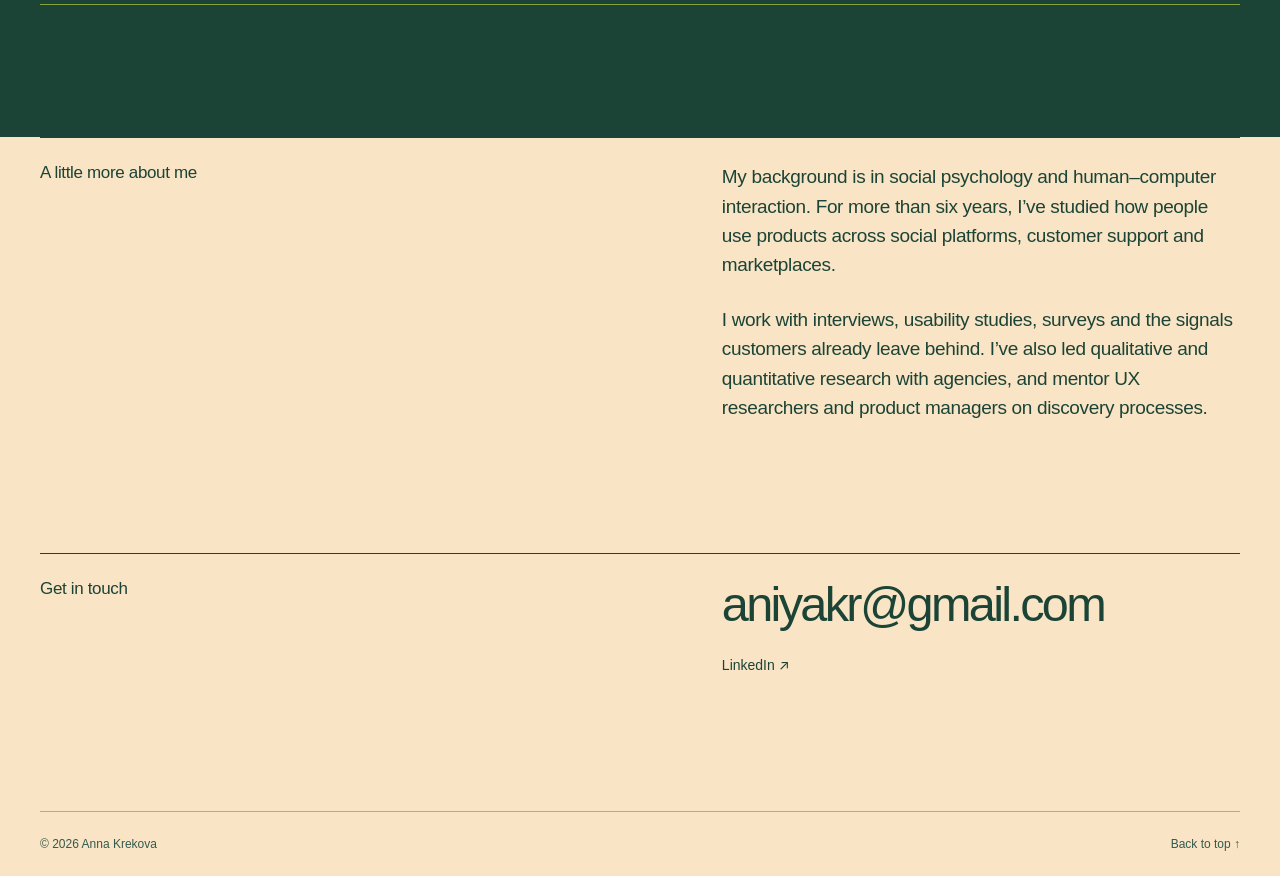
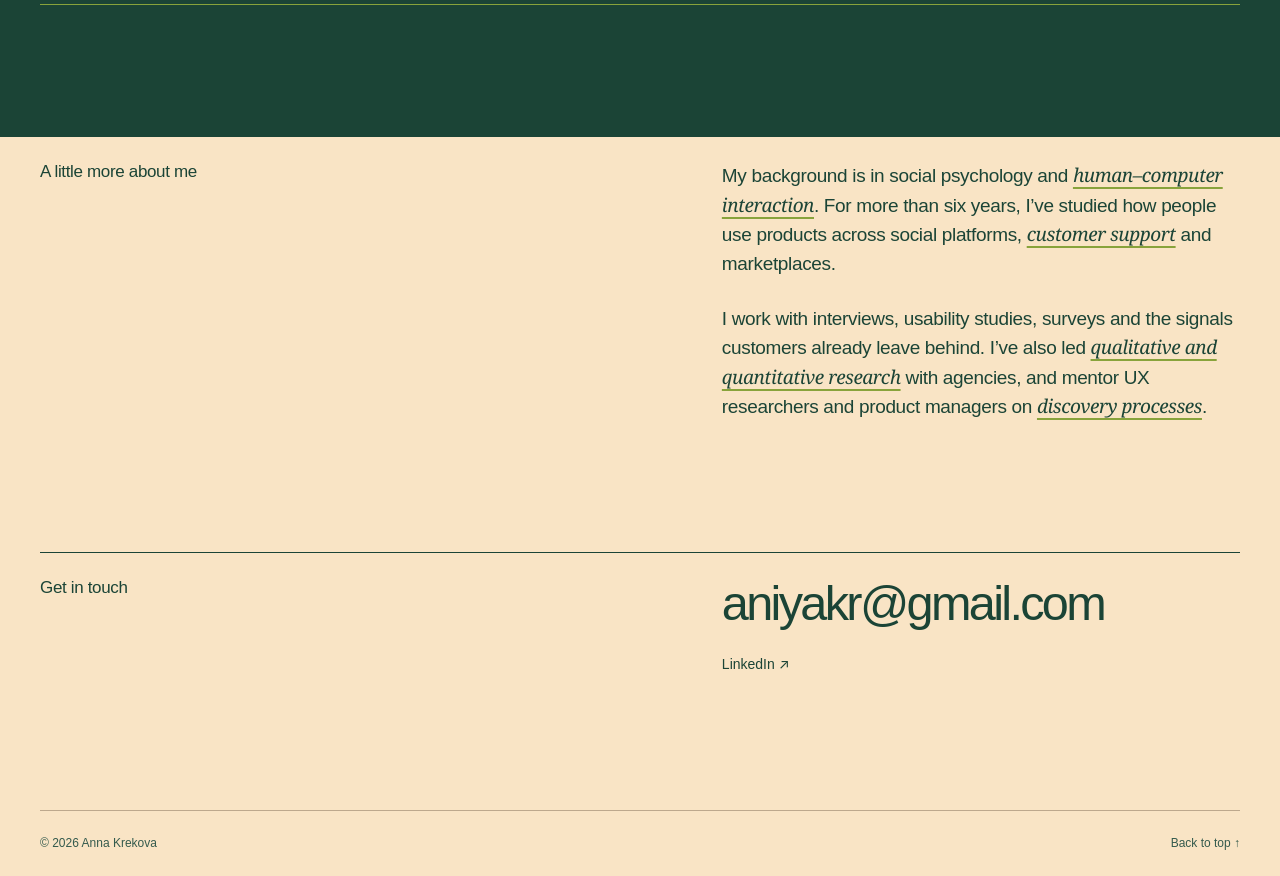
Before and after one commit to nyankrek/anna-research-cases, a plain HTML site: page index.html in a window 1280 px wide. Shown: the part 2820-3696 px from the top of the page. Drawn offline with Linux system fonts and the light colour scheme.

Commit message:
Remove divider and emphasize about text

```diff
--- a/index.html
+++ b/index.html
@@ -7,7 +7,7 @@
   <meta name="theme-color" content="#F9E4C5">
   <meta name="description" content="Anna Krekova is a UX researcher working across product discovery, customer experience and research practice.">
   <title>Anna Krekova — UX research</title>
-  <link rel="stylesheet" href="styles.css?v=parallax-strong-2026">
+  <link rel="stylesheet" href="styles.css?v=about-accent-2026">
 </head>
 <body class="home-page">
   <a class="skip-link" href="#main">Skip to content</a>
@@ -88,8 +88,8 @@
     <section id="about" class="about-section page-wrap" aria-labelledby="about-title">
       <h2 id="about-title">A little more about me</h2>
       <div class="about-copy">
-        <p>My background is in social psychology and human–computer interaction. For more than six years, I’ve studied how people use products across social platforms, customer support and marketplaces.</p>
-        <p>I work with interviews, usability studies, surveys and the signals customers already leave behind. I’ve also led qualitative and quantitative research with agencies, and mentor UX researchers and product managers on discovery processes.</p>
+        <p>My background is in social psychology and <em class="about-accent">human–computer interaction</em>. For more than six years, I’ve studied how people use products across social platforms, <em class="about-accent">customer support</em> and marketplaces.</p>
+        <p>I work with interviews, usability studies, surveys and the signals customers already leave behind. I’ve also led <em class="about-accent">qualitative and quantitative research</em> with agencies, and mentor UX researchers and product managers on <em class="about-accent">discovery processes</em>.</p>
       </div>
     </section>
 
--- a/styles.css
+++ b/styles.css
@@ -124,6 +124,8 @@ body:not(.home-page) .case-facts dt{color:#DDAD8A}
 .feedback-article .regions-pullquote p{max-width:930px}
 @media(max-width:720px){.home-page .project-visual.case-cover{aspect-ratio:auto;width:100%;min-height:250px;padding:25px 22px 19px}.home-page .case-cover-title{font-size:clamp(44px,9vw,65px)}.unlock-screen{padding-top:32px;min-height:calc(100vh - 130px)}.unlock-screen .back-link{margin-bottom:75px}.unlock-layout{grid-template-columns:1fr;gap:65px}.unlock-layout h1{font-size:clamp(54px,12vw,83px)}.unlock-intro{font-size:23px}.regions-case-header{padding-top:70px;padding-bottom:70px}.regions-case-header h1{font-size:clamp(54px,11vw,80px)}.regions-lede{font-size:25px}.regions-pullquote{grid-template-columns:1fr;gap:24px;padding:36px 0 44px;margin-bottom:58px}.regions-pullquote p{font-size:clamp(39px,9vw,58px)}}
 /* Quiet, one-time entrance as content enters the viewport. */
+.home-page .about-section{border-top:0}
+.home-page .about-accent{font-family:Georgia,serif;font-style:italic;letter-spacing:-.025em;text-decoration:underline;text-decoration-color:#88A33B;text-decoration-thickness:2px;text-underline-offset:5px}
 .home-page.has-reveal .reveal-item{opacity:0;translate:0 18px;transition:opacity 1100ms ease,translate 1100ms cubic-bezier(.2,.7,.2,1);transition-delay:var(--reveal-delay,170ms)}
 .home-page.has-reveal .reveal-item.is-visible{opacity:1;translate:0 0}
 .home-page .intro h1.is-typing{min-height:.88em}
```
